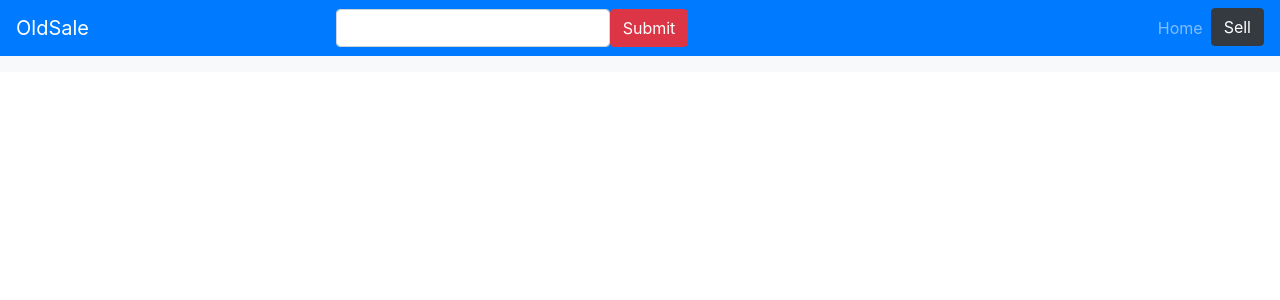
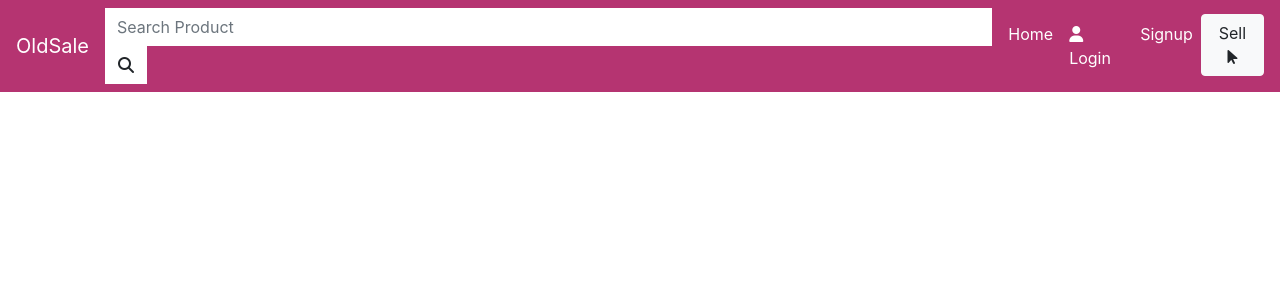
Before and after one commit to sadique-cws/oldsale, a CodeIgniter app: page /database/ in a window 1280 px wide. Shown: the top 300 px of the page. Run offline with CodeIgniter, Linux system fonts and the light colour scheme; data that the repository does not hold is empty; some libraries are stand-ins or nearby versions.

Commit message:
design change

```diff
--- a/application/views/public/footer.php
+++ b/application/views/public/footer.php
@@ -1,6 +1,6 @@
 <script src="https://code.jquery.com/jquery-3.5.1.slim.min.js" integrity="sha384-DfXdz2htPH0lsSSs5nCTpuj/zy4C+OGpamoFVy38MVBnE+IbbVYUew+OrCXaRkfj" crossorigin="anonymous"></script>
 <script src="https://cdn.jsdelivr.net/npm/popper.js@1.16.1/dist/umd/popper.min.js" integrity="sha384-9/reFTGAW83EW2RDu2S0VKaIzap3H66lZH81PoYlFhbGU+6BZp6G7niu735Sk7lN" crossorigin="anonymous"></script>
 <script src="https://stackpath.bootstrapcdn.com/bootstrap/4.5.2/js/bootstrap.min.js" integrity="sha384-B4gt1jrGC7Jh4AgTPSdUtOBvfO8shuf57BaghqFfPlYxofvL8/KUEfYiJOMMV+rV" crossorigin="anonymous"></script>
-
+<script src="https://kit.fontawesome.com/9620ac7e85.js" crossorigin="anonymous"></script>
 </body>
 </html>
--- a/application/views/public/header.php
+++ b/application/views/public/header.php
@@ -5,28 +5,34 @@
     <meta name="viewport" content="width=device-width, initial-scale=1.0">
     <title>OldSale</title>
     <link rel="stylesheet" href="https://stackpath.bootstrapcdn.com/bootstrap/4.5.2/css/bootstrap.min.css" integrity="sha384-JcKb8q3iqJ61gNV9KGb8thSsNjpSL0n8PARn9HuZOnIxN0hoP+VmmDGMN5t9UJ0Z" crossorigin="anonymous">
-</head>
+    <link rel="stylesheet" href="<?= base_url('upload/css/style.css');?>"/>
+    <link href="https://fonts.googleapis.com/css2?family=Poppins&display=swap" rel="stylesheet">
+
 <body>
-<nav class="navbar navbar-expand-lg navbar-dark bg-primary">
+<nav class="navbar navbar-expand-lg navbar-dark bg-theme fixed-top">
     <a href="<?= base_url('home/index');?>" class="navbar-brand">OldSale</a>
 
     <form action="<?= base_url('home/search');?>" class="form-inline mx-auto" method="get">
-        <input type="search" name="search" class="form-control">
-        <input type="submit" name="find" class="btn btn-danger">
+        <input type="search" name="search" class="form-control border-0 rounded-0" size="80" placeholder="Search Product">
+        <button type="submit" name="find" class="btn bg-white rounded-0"><i class="fas fa-search"></i></button>
     </form>
 
     <ul class="navbar-nav ml-auto">
-        <li class="nav-item"><a href="<?= base_url('home/index');?>" class="nav-link">Home</a></li>
-        <li class="nav-item"><a href="<?= base_url('home/addPost');?>" class="btn btn-dark">Sell</a></li>
+        <li class="nav-item"><a href="<?= base_url('home/index');?>" class="nav-link active">Home</a></li>
+        <li class="nav-item"><a href="<?= base_url('home/index');?>" class="nav-link active"><i class="fas fa-user"></i> Login</a></li>
+        <li class="nav-item"><a href="<?= base_url('home/index');?>" class="nav-link active">Signup</a></li>
+        <li class="nav-item"><a href="<?= base_url('home/addPost');?>" class="btn btn-light">Sell <i class="fas fa-mouse-pointer"></i></a></li>
     </ul>
 </nav>
 
+<br>
+<br>
 
-<nav class="navbar navbar-expand-lg navbar-light bg-light">
+<nav class="navbar navbar-expand-lg navbar-light bg-light shadow-sm mt-2">
     <ul class="navbar-nav">
     <?php
     foreach($category as $cat):?>
-        <li class="nav-item  mr-2"><a href="<?= base_url('home/category/'.$cat->id);?>" class="badge badge-primary badge-pill p-2"><?= $cat->title;?></a></li>
+        <li class="nav-item  mr-2"><a href="<?= base_url('home/category/'.$cat->id);?>" class="badge bg-purple text-white badge-pill p-2"><?= $cat->title;?></a></li>
     <?php endforeach;?>
     </ul>
 </nav>
--- a/application/views/public/index.php
+++ b/application/views/public/index.php
@@ -3,13 +3,16 @@
     <div class="row">
     <?php
     foreach($products as $pro): ?>
-        <div class="col-lg-3">
-            <div class="card">
+        <div class="col-lg-3 mb-3">
+            <div class="card border-0 shadow-sm">
             <a href="<?= base_url('home/product/'.$pro->id);?>">
-                <img src="<?= base_url("upload/".$pro->image);?>" alt="" class="w-100" style="object-fit:cover;height:220px">
+                <img src="<?= base_url("upload/".$pro->image);?>" alt="" class="w-100 border border-light" style="object-fit:cover;height:220px">
             </a>
-                <div class="card-body">
-                    <h2 class="lead text-truncate"><?= $pro->title;?></h2>
+                <div class="card-body p-2">
+                    <h2 class="h6 pt-0 text-capitalize font-theme text-truncate"><?= $pro->title;?></h2>
+                    <p class="small text-muted p-0 m-0 mt-n2"><?= $pro->brand;?></p>
+                    <p class=" p-0 m-0 mt-1 font-weight-bold text-theme d-inline-block">₹<?= $pro->price;?>/-</p>
+                    <p class=" p-0 m-0 mt-1 float-right small text-muted d-inline-block"><span><i class="fas fa-map-marker-alt"></i> </span><?= $pro->city;?></p>
                 </div>
             </div>
         </div>
--- /dev/null
+++ b/upload/css/style.css
@@ -0,0 +1,12 @@
+.bg-theme{
+    background-color: #B53471;
+}
+.text-theme{
+    color: #B53471!important;
+}
+.bg-purple{
+    background-color: #9980FA;
+}
+.font-theme{
+    font-family: 'Poppins', sans-serif!important;
+}
```
